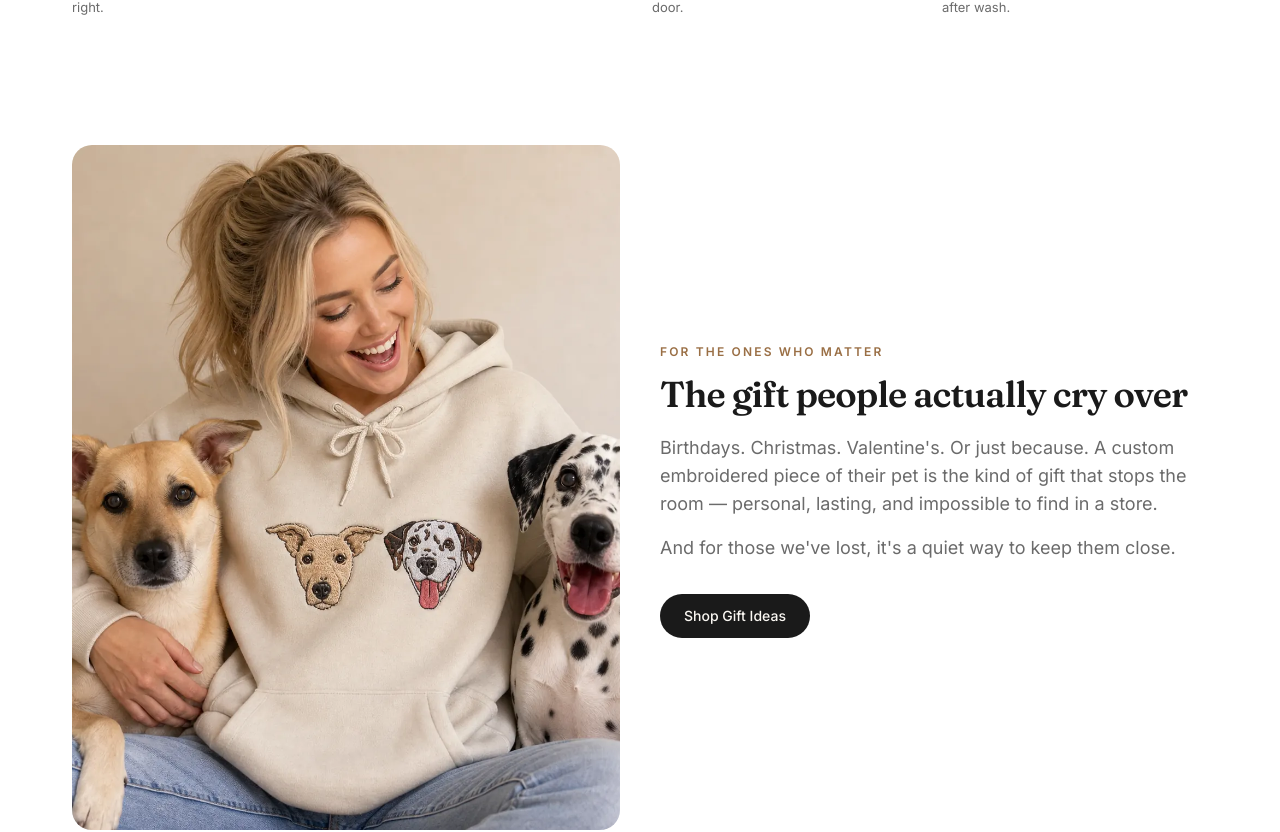
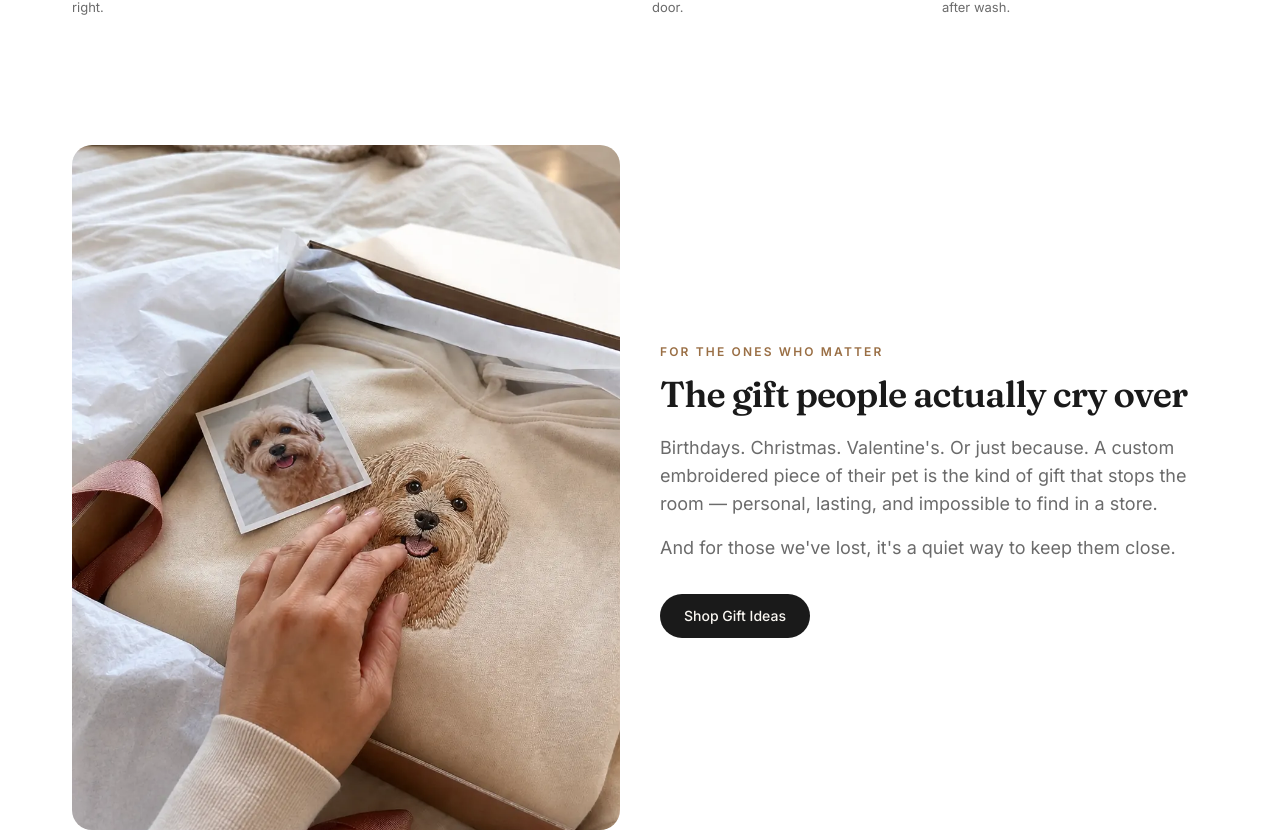
Before and after one commit to kaname9208-ui/pawthred, a Next.js app: page / in a window 1280 px wide. Shown: the part 3834-4666 px from the top of the page. Built offline with nearby package versions, Linux system fonts and the light colour scheme; no server answers.

Commit message:
Replace homepage gift image

```diff
--- a/components/GiftStory.tsx
+++ b/components/GiftStory.tsx
@@ -11,7 +11,7 @@ export function GiftStory() {
           ratio="4/5"
           tint="#E4DABF"
           fallbackLabel="A Gift They'll Never Forget"
-          fallbackSrc="/hero/hero-main-hoodie.webp"
+          fallbackSrc="/story/gift-photo.webp"
         />
         <div>
           <span className="eyebrow">
```
Also changed, not shown: public/story/gift-photo.webp (added).
